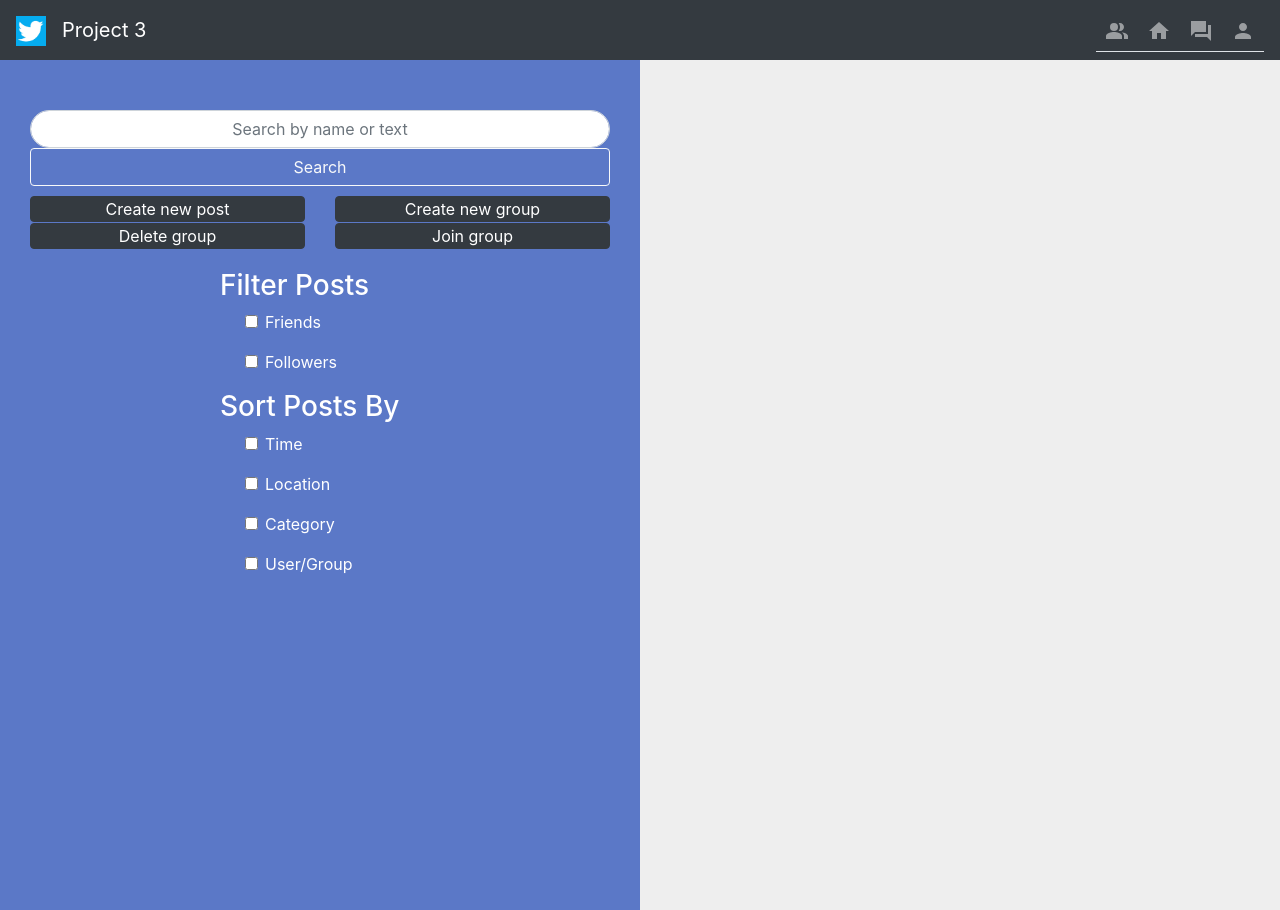
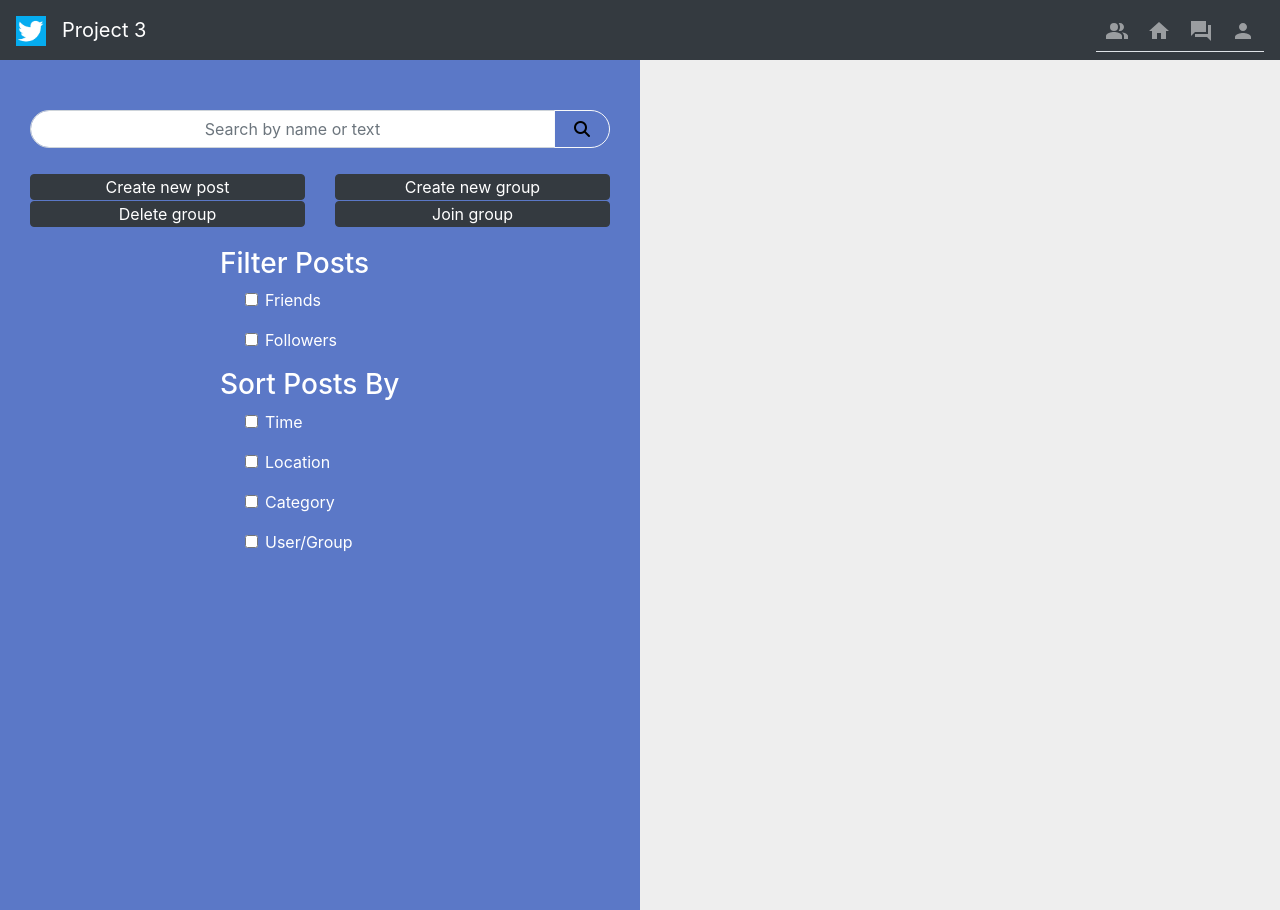
Before and after one commit to ChadlinMaalgraaff/Project3, a React (Create React App) app: page /home in a window 1280 px wide. Built offline with nearby package versions, Linux system fonts and the light colour scheme.

Commit message:
feed searchbar css done

```diff
--- a/src/Components/Dashboard/taskbar.js
+++ b/src/Components/Dashboard/taskbar.js
@@ -1,5 +1,5 @@
 import React, { Component } from 'react';
-import { Container, Row, Col, Button, Modal, Form, FormControl } from 'react-bootstrap';
+import { Container, Row, Col, Button, Modal, Form, FormControl, InputGroup } from 'react-bootstrap';
 import '../sidepanel/style.css';
 import './feed.css';
 
@@ -151,8 +151,14 @@ class Taskbar extends Component {
                                     xl={12}
                                     className='content-item' id='content-item'
                                 >
-                                    <FormControl type="text" placeholder="Search by name or text" className="search text-center" id='searchInput' onChange={searchInput}/>
-                                    <Button variant="outline-light" style={{width:'100%'}} onClick={e => this.props.postSearch(e, this.state.searchInput)}>Search</Button>
+                                    <InputGroup className="mb-3">
+                                        <FormControl type="text" placeholder="Search by name or text" className="search text-center" id='searchInput' onChange={searchInput}/>
+                                        <InputGroup.Append>
+                                        <Button variant="outline-light" style={{width:'100%', borderTopRightRadius:'1.5rem', borderBottomRightRadius:'1.5rem'}} onClick={e => this.props.postSearch(e, this.state.searchInput)}>
+                                        <i className="fa fa-search icon" style={{color:'black', width:'30px'}}></i>
+                                        </Button>
+                                        </InputGroup.Append>
+                                    </InputGroup>
                                 </Col>
                             </Row>
                             <Row  style={{padding:'0px', margin:'0px', marginBottom:'20px'}}>
```
